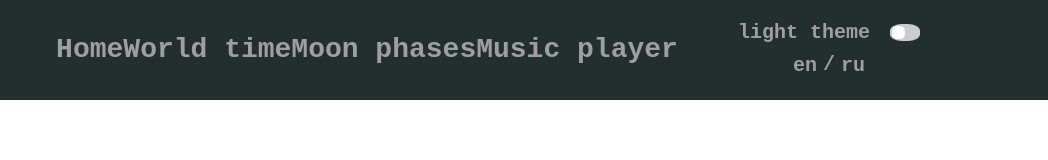
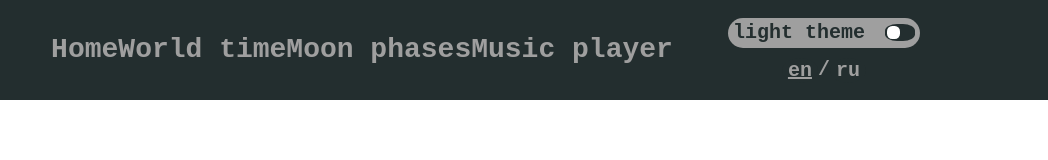
Before and after one commit to Agathon006/Dream-diary-project, a website built with webpack: page index.html in a window 1280 px wide. Shown: the full height of the page, 232-1280 px from the left. Built offline with nearby package versions, Linux system fonts and the light colour scheme.

Commit message:
improved scss styles for header

```diff
--- a/index.html
+++ b/index.html
@@ -39,7 +39,7 @@
                             </label>
                         </div>
                         <div class="language-container">
-                            <button class="language-button">en</button>
+                            <button class="language-button underlined">en</button>
                             <span class="language-separator">/</span>
                             <button class="language-button">ru</button>
                         </div>
--- /dev/null
+++ b/scss/_js-classes.scss
@@ -0,0 +1,3 @@
+.underlined {
+    text-decoration: underline;
+}
--- a/scss/blocks/_header.scss
+++ b/scss/blocks/_header.scss
@@ -1,4 +1,5 @@
 @import '../templates/templates';
+@import '../variables/variables';
 
 header {
     @extend %primary_style;
@@ -7,10 +8,10 @@ header {
         display: flex;
         justify-content: space-between;
         align-items: center;
+        height: 100px;
 
         .header__navigation-logo {
-            width: 100px;
-            height: 100px;
+            height: 100%;
         }
 
         .header__navigation-list {
@@ -33,6 +34,10 @@ header {
             .themes-switcher-container {
                 display: flex;
                 align-items: center;
+                background-color: $text_color_primary;
+                color: $background_color_primary;
+                border-radius: 25px;
+                padding: 5px;
 
                 .themes-switcher-sign {
                     margin-right: 20px;
@@ -67,7 +72,7 @@ header {
                     left: 0;
                     right: 0;
                     bottom: 0;
-                    background-color: #ccc;
+                    background-color: $background_color_primary;
                     transition: .4s;
                     border-radius: 40%;
 
--- a/scss/index.scss
+++ b/scss/index.scss
@@ -1,4 +1,5 @@
 @import './base';
+@import './js-classes';
 @import './variables/variables';
 @import './templates/templates';
 
--- a/scss/variables/_variables.scss
+++ b/scss/variables/_variables.scss
@@ -1,5 +1,5 @@
 // Colors
 $background_color_primary: #232e2f;
-$background_color_secondary: #053030c9;
+$background_color_secondary: #00ddff;
 $text_color_primary: #9f9f9f;
 $text_color_secondary: #e7e7e7;
```
Also changed, not shown: css/index.css, 1 other file.
